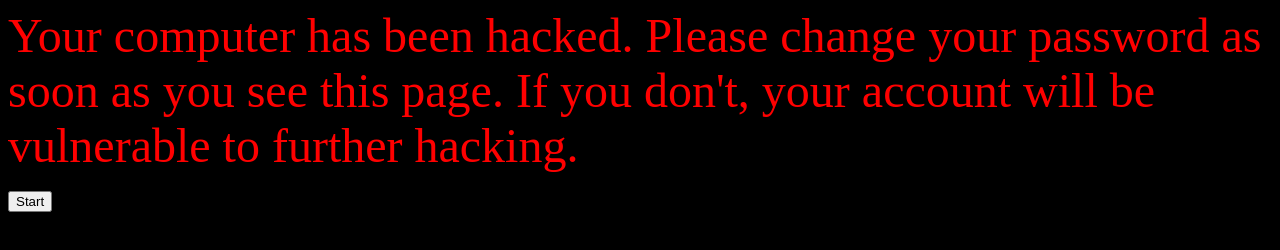
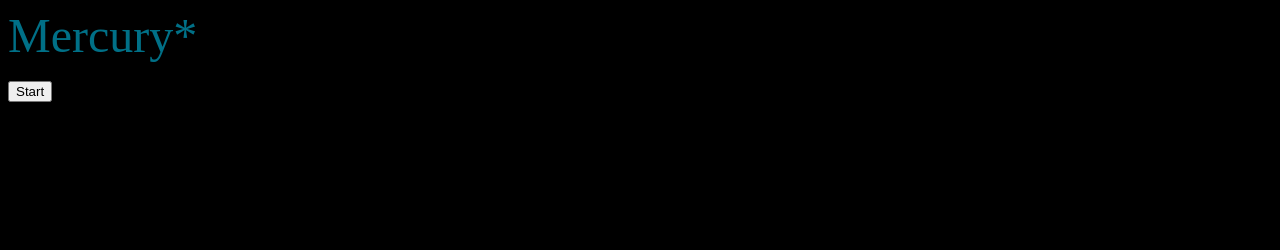
Before and after one commit to ye0s/Mercury, a plain HTML site: page index.html in a window 1280 px wide. Drawn offline with Linux system fonts and the light colour scheme.

Commit message:
Update index.html

```diff
--- a/index.html
+++ b/index.html
@@ -1,8 +1,8 @@
 <html>
 <head> <title> Mercury </title> </head>
 <body bgcolor = #000000>
-    <font color = #FF0000 size= 20>
-Your computer has been hacked. Please change your password as soon as you see this page. If you don't, your account will be vulnerable to further hacking. </font>
+    <font color = #007087 size= 10>
+Mercury* </font>
 <div>Teachable Machine Image Model</div>
 <button type="button" onclick="init()">Start</button>
 <div id="webcam-container"></div>
```
